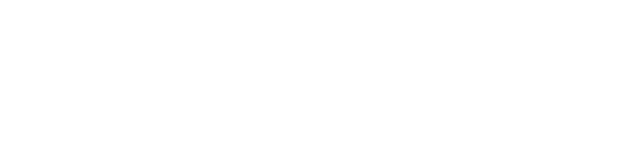
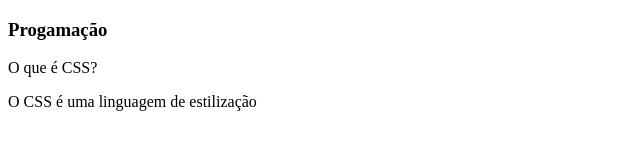
Before and after one commit to mktheusl/html, a plain HTML site: page index.html in a window 1280 px wide. Shown: the whole page, without its empty margins (0-640 px from the left). Drawn offline with Linux system fonts and the light colour scheme.

Commit message:
Add files via upload

```diff
--- a/index.html
+++ b/index.html
@@ -6,6 +6,16 @@
     <title>Site CSS</title>
 </head>
 <body>
-
+    <article class="cartao">
+        <div class="cartao_conteudo">
+            <h3>Progamação</h3>
+            <div class="cartao_conteudo_pergunta">
+                <p>O que é CSS?</p>
+            </div>
+            <div class="cartao_conteudo_resposta">
+                O CSS é uma linguagem de estilização
+            </div>
+        </div>
+    </article>
 </body>
 </html>
```
